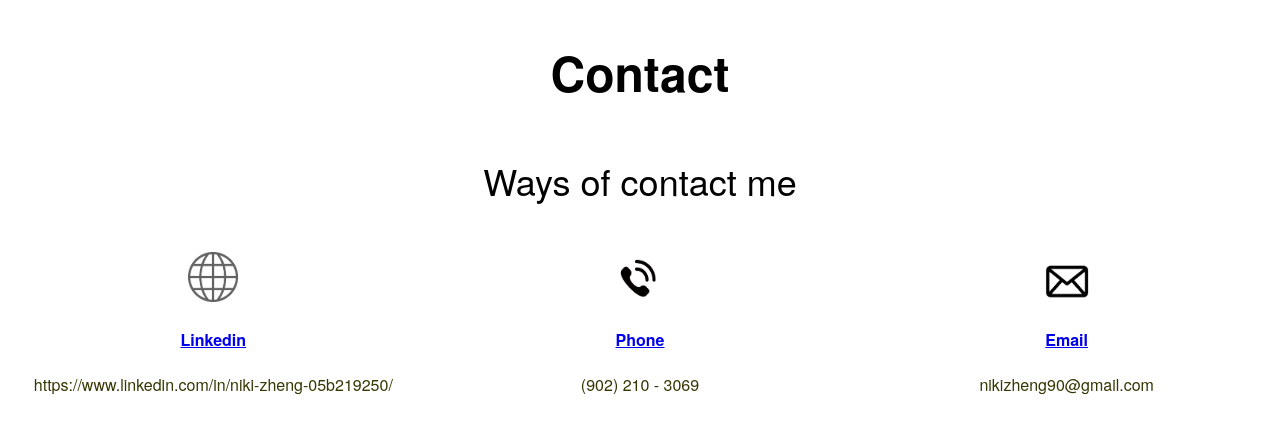
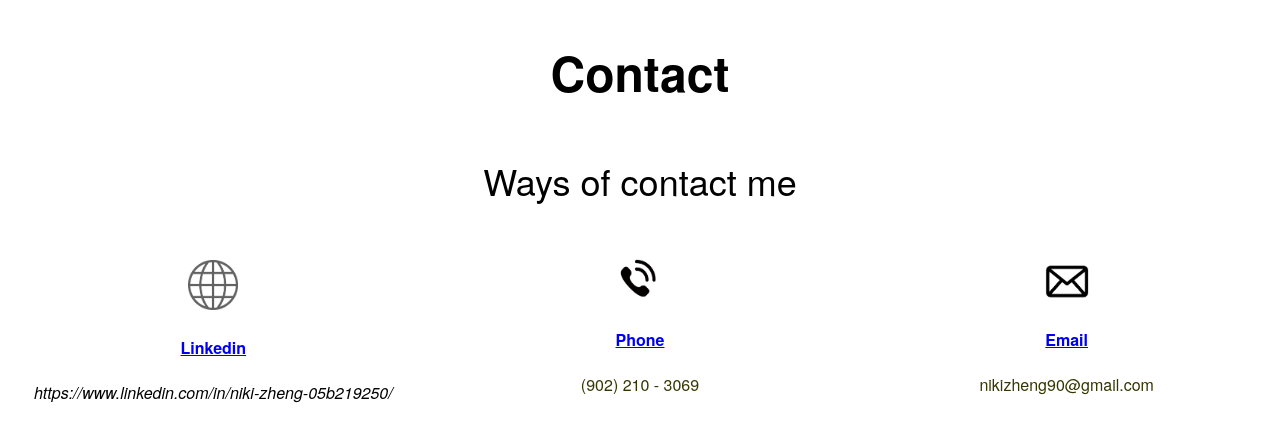
Before and after one commit to Niki9001/ePortfolio, a plain HTML site: page contact.html in a window 1280 px wide. Shown: the part 502-924 px from the top of the page. Drawn offline with Linux system fonts and the light colour scheme.

Commit message:
fix name issue

```diff
--- a/contact.html
+++ b/contact.html
@@ -32,7 +32,7 @@
             <div class="LinkedIn">
                 <img src="webisite.png" alt=""/>
                 <h4><a href="https://www.linkedin.com/in/niki-zheng-05b219250/">Linkedin</a></h4>
-                <p>https://www.linkedin.com/in/niki-zheng-05b219250/ <address></address></p>
+                <address>https://www.linkedin.com/in/niki-zheng-05b219250/</address>
             </div>
             <div class="Phone">
                 <img src="phone.png" alt=""/>
```
Also changed, not shown: resume.html (+1 -0 lines).
